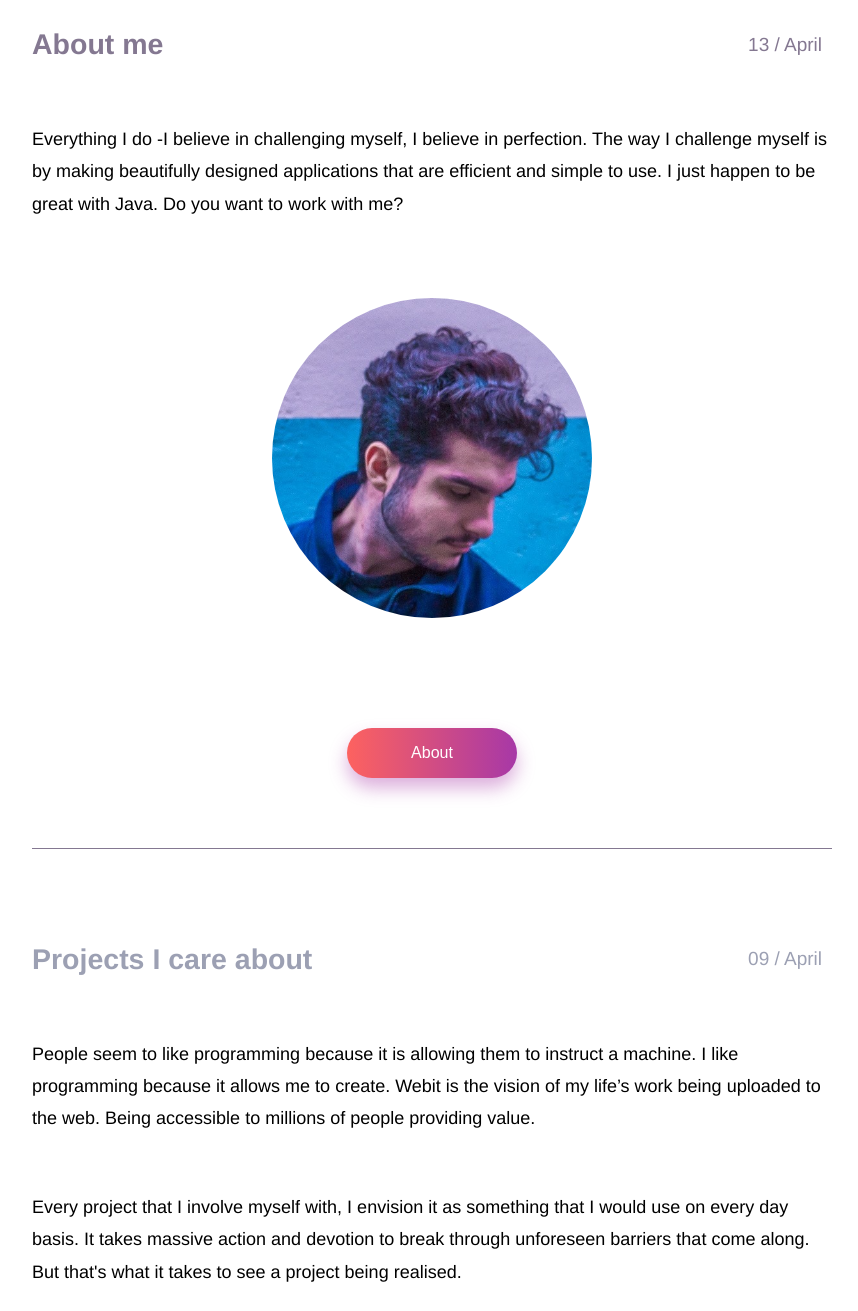
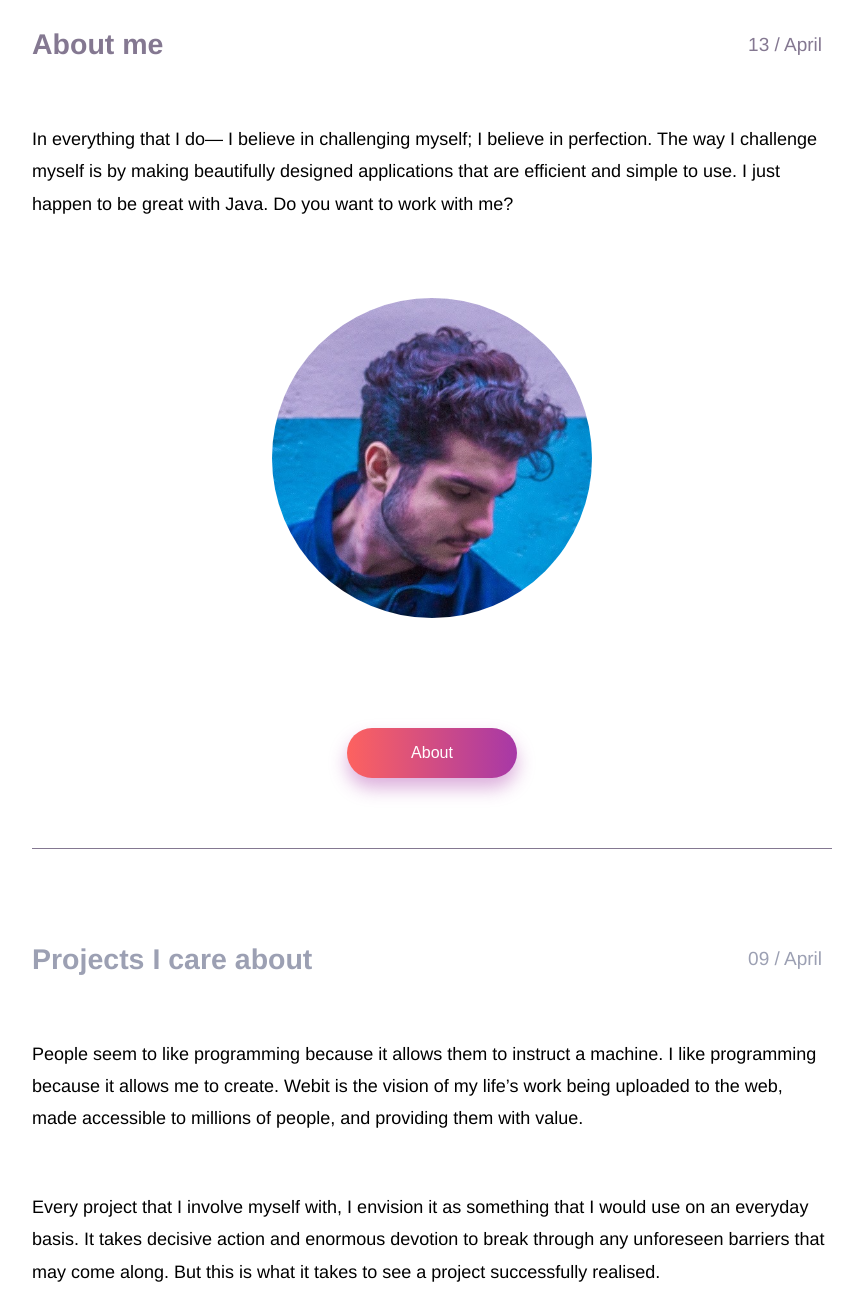
Before and after one commit to GeorgeArgyrousis/Webit-Personal, a plain HTML site: page index.html in a window 1280 px wide. Shown: the part 640-1951 px from the top of the page, without its empty margins (208-1066 px from the left). Drawn offline with Linux system fonts and the light colour scheme.

Commit message:
punctuation

```diff
--- a/index.html
+++ b/index.html
@@ -38,9 +38,7 @@
 					<h2 class="about">About me</h2>
 					<span class="about">13 / April</span>
 				</div>
-				<p>Everything I do -I believe in challenging myself, I believe in perfection.
-				The way I challenge myself is by making beautifully designed applications that are efficient and simple to use.
-				I just happen to be great with Java. Do you want to work with me?</p>
+				<p>In everything that I do— I believe in challenging myself; I believe in perfection. The way I challenge myself is by making beautifully designed applications that are efficient and simple to use. I just happen to be great with Java. Do you want to work with me?</p>
 				<img class="profile" src="assets/profile.jpg">
 				<form action="about.html">
 					<button class="about-background">About</button>
@@ -53,11 +51,8 @@
 					<h2 class="project">Projects I care about</h2>
 					<span class="project">09 / April</span>
 				</div>
-				<p>People seem to like programming because it is allowing them to instruct a machine.
-				I like programming because it allows me to create. Webit is the vision of my life’s work
-				being uploaded to the web. Being accessible to millions of people providing value.</p>
-				<p>Every project that I involve myself with, I envision it as something that I would use on every day basis.
-				It takes massive action and devotion to break through unforeseen barriers that come along. But that's what it takes to see a project being realised.</p>
+				<p>People seem to like programming because it allows them to instruct a machine. I like programming because it allows me to create. Webit is the vision of my life’s work being uploaded to the web, made accessible to millions of people, and providing them with value.</p>
+				<p>Every project that I involve myself with, I envision it as something that I would use on an everyday basis. It takes decisive action and enormous devotion to break through any unforeseen barriers that may come along. But this is what it takes to see a project successfully realised.</p>
 				<img src="assets/project.png">
 				<form action="projects.html">
 					<button class="project-background">Projects</button>
```
